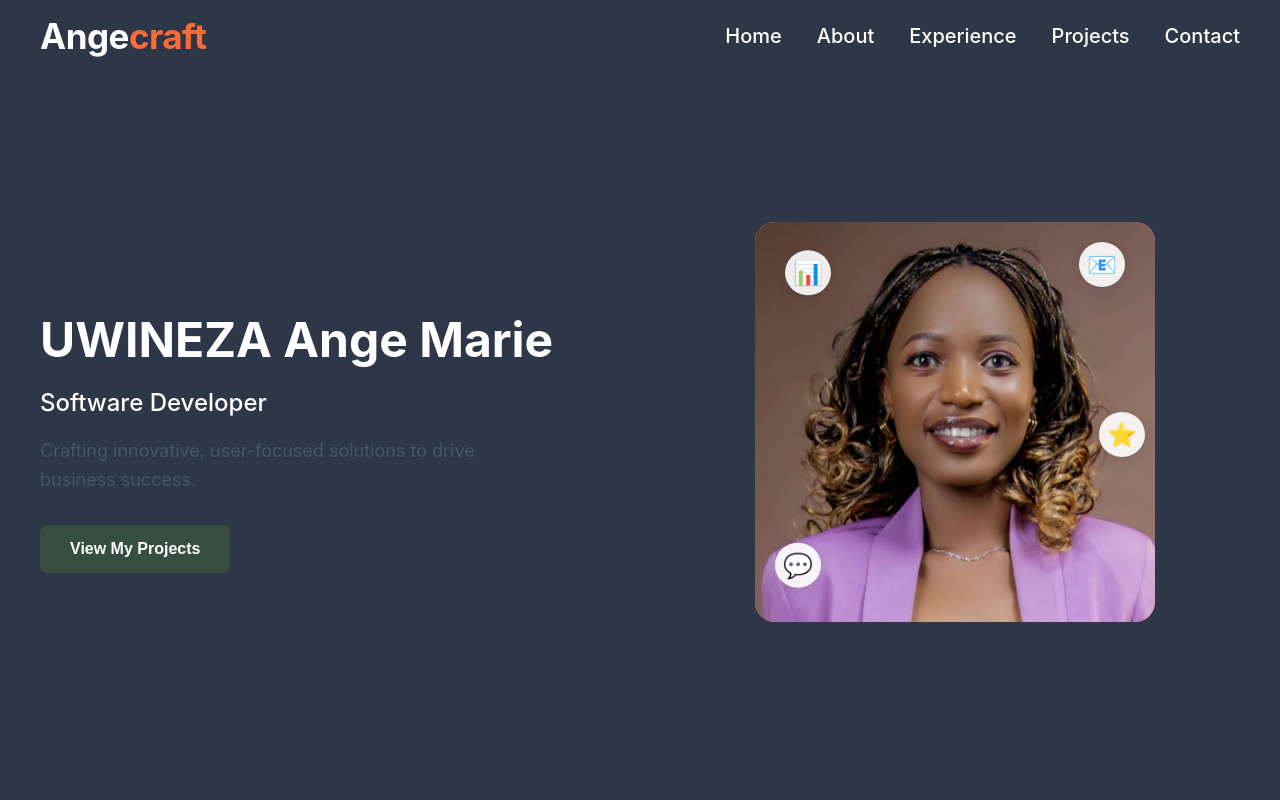
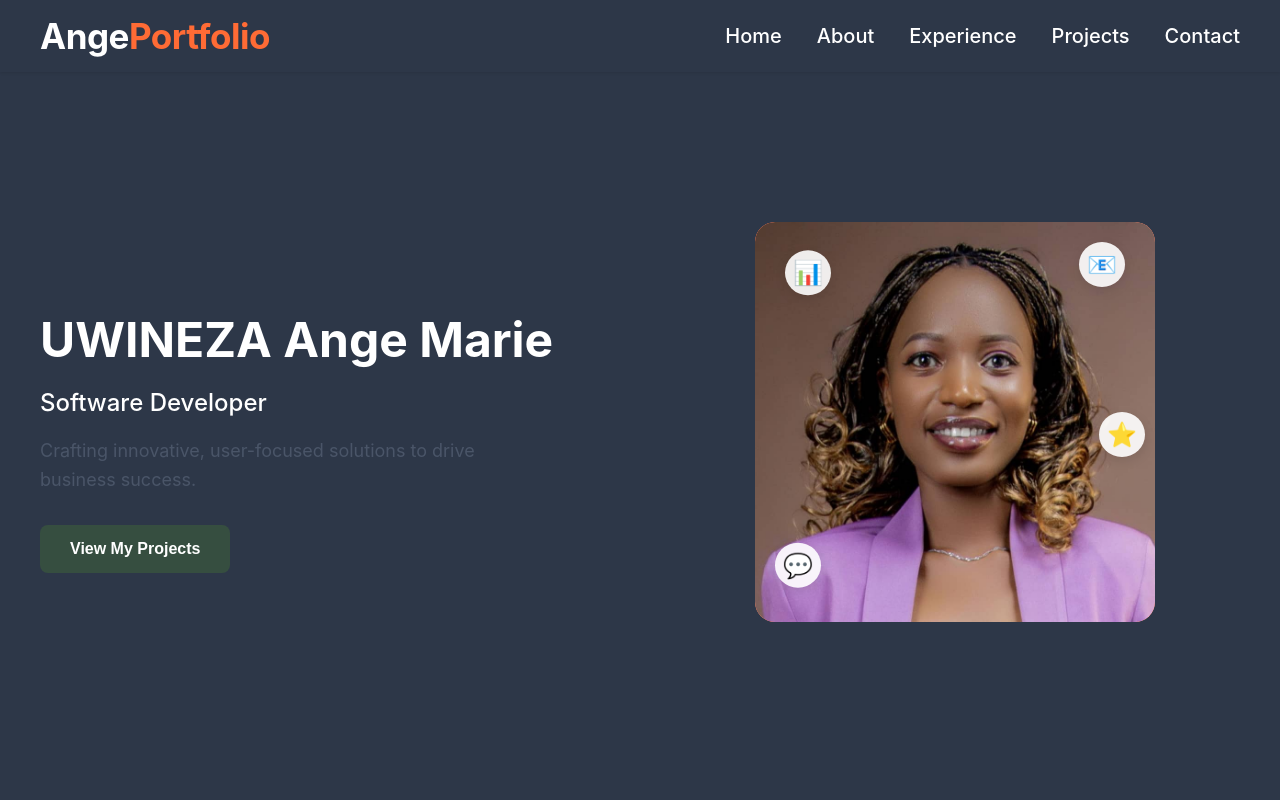
Before and after one commit to Angemarie-coder/portfolio-nextjs, a React (Create React App) app: page / in a window 1280 px wide. Shown: the top 800 px of the page. Built offline with nearby package versions, Linux system fonts and the light colour scheme.

Commit message:
changed the date for AI and Data Analytics

```diff
--- a/src/components/Header.tsx
+++ b/src/components/Header.tsx
@@ -19,7 +19,7 @@ const Header: React.FC = () => {
   return (
     <header className="header">
       <div className="logo">
-        Ange<span className="logo-accent">craft</span>
+        Ange<span className="logo-accent">Portfolio</span>
       </div>
       <button className="hamburger" onClick={toggleMenu}>
         <span className="hamburger-line"></span>
--- a/src/data/experience.json
+++ b/src/data/experience.json
@@ -76,7 +76,7 @@
       {
         "title": "Certificate AI and Data Analytics",
         "issuer": "Afritec Bootcamp",
-        "date": "April 2024",
+        "date": "6th December 2024",
         "description": "Advanced data analysis and processing techniques using Python and big data technologies."
       },
       {
```
